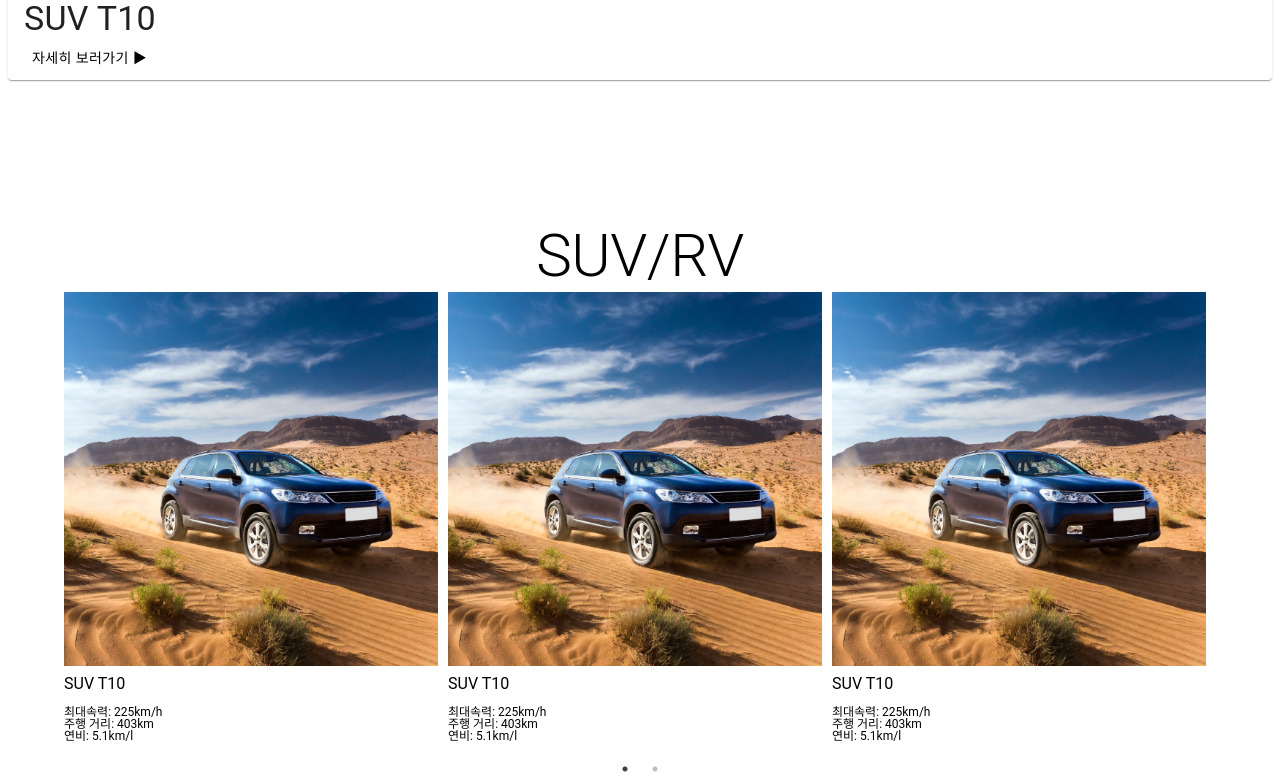
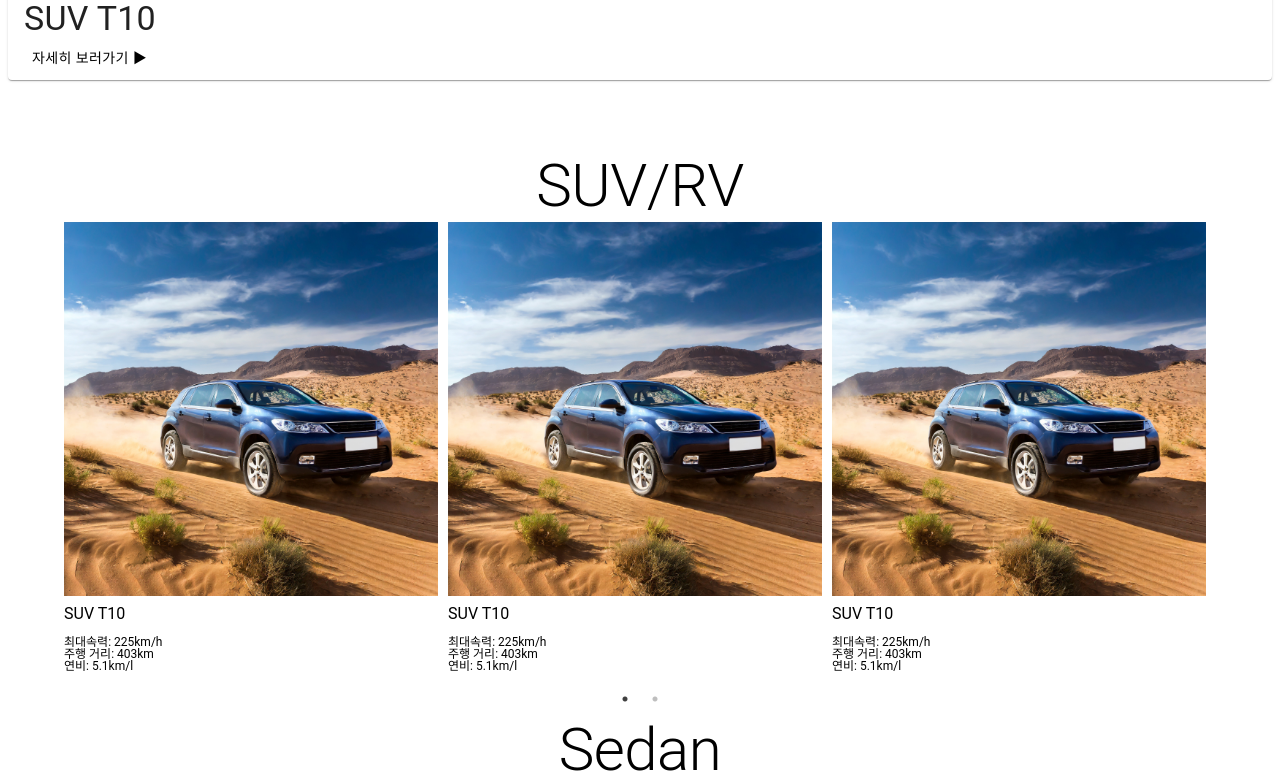
Before and after one commit to Elice-motors/Elice-motors-front, a React (Create React App) app: page / in a window 1280 px wide. Shown: the part 760-1544 px from the top of the page. Built offline with nearby package versions, Linux system fonts and the light colour scheme.

Commit message:
style: margin 조정

```diff
--- a/src/pages/product/MainPage.js
+++ b/src/pages/product/MainPage.js
@@ -10,7 +10,7 @@ const MainPage = () => {
       <MainProductBanner />
       <div
         style={{
-          marginTop: "120px",
+          marginTop: "50px",
           padding: "20px",
         }}
       >
```
